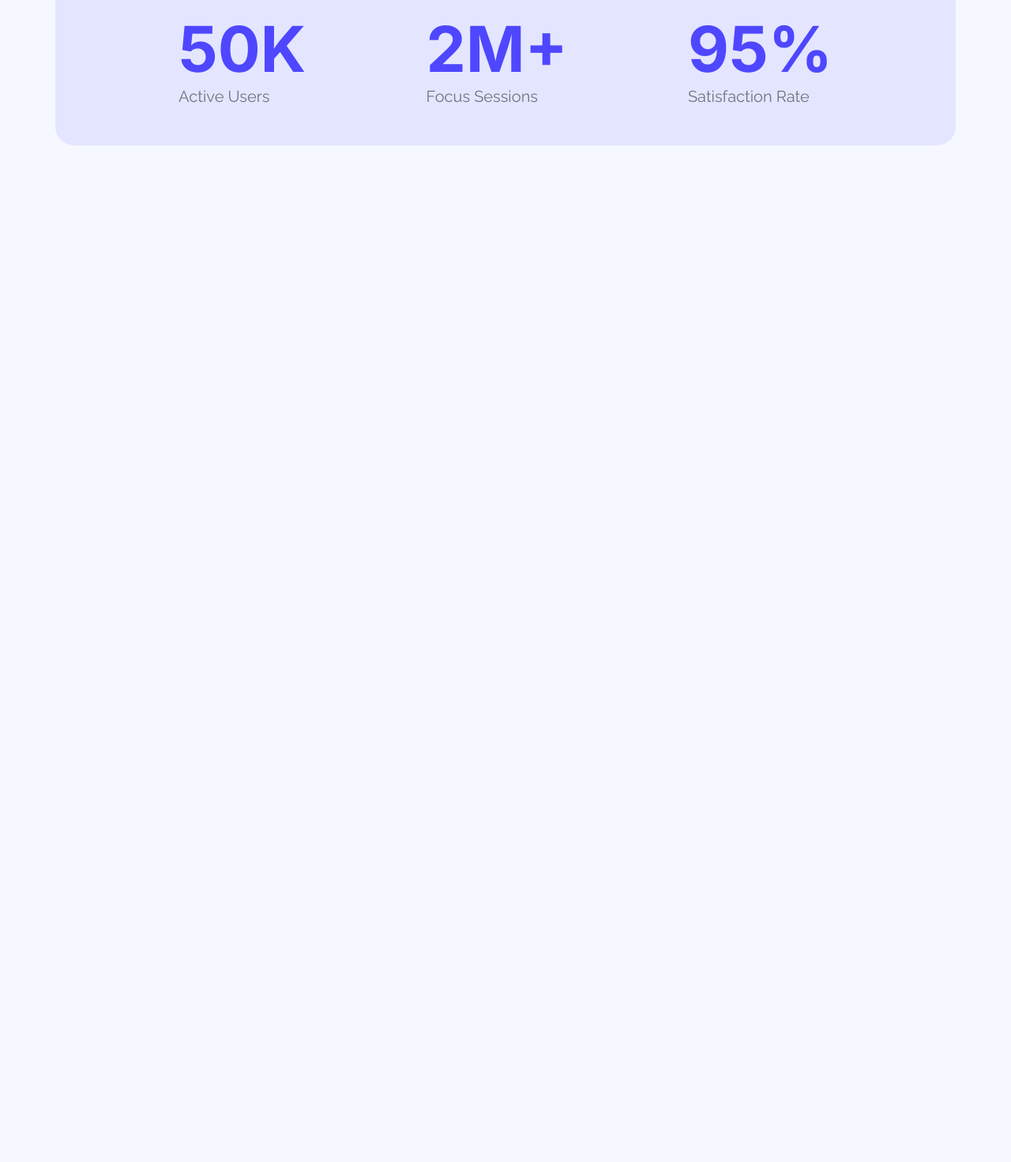
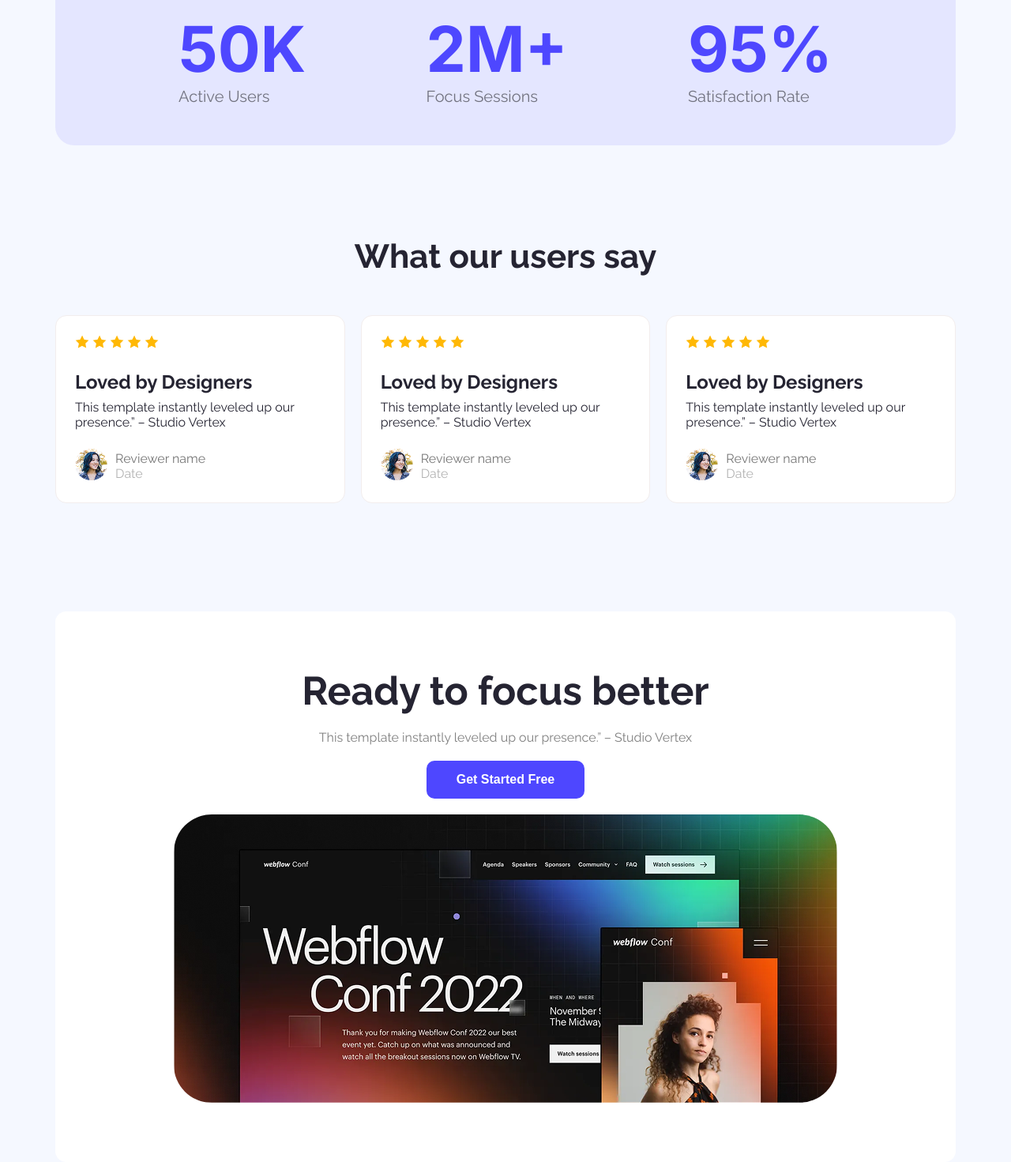
Before and after one commit to NomanXDev/assignment01, a plain HTML site: page index.html in a window 1280 px wide. Shown: the part 1275-2746 px from the top of the page at 79% size. Before the commit the page ends 1575 px from the top, so only its background shows below. Drawn offline with Linux system fonts and the light colour scheme.

Commit message:
added focus

```diff
--- a/index.html
+++ b/index.html
@@ -67,6 +67,86 @@
                 </div>
             </div>
         </section>
+        <!-- Tastimonial -->
+         <section id="review">
+            <div class="container">
+                <h4>What our users say</h4>
+                <div class="review_head">
+                    <div class="review_card">
+                        <div class="">
+                            <img src="./assets/icon-star.png" alt="Star">
+                            <img src="./assets/icon-star.png" alt="Star">
+                            <img src="./assets/icon-star.png" alt="Star">
+                            <img src="./assets/icon-star.png" alt="Star">
+                            <img src="./assets/icon-star.png" alt="Star">
+                             </div>
+                        <h5>Loved by Designers</h5>
+                        <p>This template instantly leveled up our presence.” – Studio Vertex</p>
+                        <div class="user_profile">
+                            <div class="photo">
+                                <img src="./assets/avatar.png" alt="avatar">
+                            </div>
+                            <div class="name_dec">
+                                <p>Reviewer name</p>
+                                <span>Date</span>
+                            </div>
+                        </div>
+                    </div>
+                    <div class="review_card">
+                        <div class="">
+                            <img src="./assets/icon-star.png" alt="Star">
+                            <img src="./assets/icon-star.png" alt="Star">
+                            <img src="./assets/icon-star.png" alt="Star">
+                            <img src="./assets/icon-star.png" alt="Star">
+                            <img src="./assets/icon-star.png" alt="Star">
+                        </div>
+                        <h5>Loved by Designers</h5>
+                        <p>This template instantly leveled up our presence.” – Studio Vertex</p>
+                        <div class="user_profile">
+                            <div class="photo">
+                                <img src="./assets/avatar.png" alt="avatar">
+                            </div>
+                            <div class="name_dec">
+                                <p>Reviewer name</p>
+                                <span>Date</span>
+                            </div>
+                        </div>
+                    </div>
+                    <div class="review_card">
+                        <div class="">
+                            <img src="./assets/icon-star.png" alt="Star">
+                            <img src="./assets/icon-star.png" alt="Star">
+                            <img src="./assets/icon-star.png" alt="Star">
+                            <img src="./assets/icon-star.png" alt="Star">
+                            <img src="./assets/icon-star.png" alt="Star">
+                        </div>
+                        <h5>Loved by Designers</h5>
+                        <p>This template instantly leveled up our presence.” – Studio Vertex</p>
+                        <div class="user_profile">
+                            <div class="photo">
+                                <img src="./assets/avatar.png" alt="avatar">
+                            </div>
+                            <div class="name_dec">
+                                <p>Reviewer name</p>
+                                <span>Date</span>
+                            </div>
+                        </div>
+                    </div>
+                </div>
+            </div>
+         </section>
+           <!-- Ready to focus better -->
+         <section id="focus">
+            <div class="container">
+                <div class="focus_head">
+                    <h3>Ready to focus better</h3>
+                    <p>This template instantly leveled up our presence.” – Studio Vertex</p>
+                    <button class="btn">Get Started Free</button>
+                    <img src="./assets/wc-big.png" alt="wc">
+                </div>
+            </div>
+         </section>
+
 
 
     <main>
--- a/styles/index.css
+++ b/styles/index.css
@@ -109,3 +109,73 @@ header{
     display: flex;
     justify-content: space-around;
 }
+/* review */
+#review{
+    margin-bottom: 137px;
+}
+#review h4{
+    font-size: 42px;
+    font-weight: bold;
+    text-align: center;
+    margin-bottom: 50px;
+}
+.review_card{
+    background: white;
+    padding: 24px;
+    border-radius: 14px;
+    border: 1px solid #F2EDED;
+}
+.review_card h5{
+    font-size: 24px;
+    font-weight: 700;
+    margin-top: 24px;
+    margin-bottom: 8px;
+}
+.review_card p{
+    font-size: 16px;
+}
+.user_profile{
+    display: flex;
+    gap: 10px;
+    align-items: center;
+    margin-top: 24px;
+}
+.photo img{
+    border-radius: 50%;
+}
+.name_dec p{
+    color: #757575;
+
+}
+.name_dec span{
+    color: #B3B3B3;
+}
+.review_head{
+    display: flex;
+    justify-content: space-between;
+    gap: 20px;
+}
+/* Ready to focus better */
+
+.focus_head{
+    background: white;
+    border-radius: 14px;
+    padding: 71px 150px;
+}
+.focus_head h3{
+    text-align: center;
+    font-size: 50px;
+}
+.focus_head p{
+    text-align: center;
+    font-size: 16px;
+    color: rgba(0, 0, 0, 0.5);
+    padding: 20px 0;
+}
+.focus_head{
+    text-align: center;
+}
+.focus_head img{
+    border-radius: 48px;
+    margin-top: 20px;
+}
```
